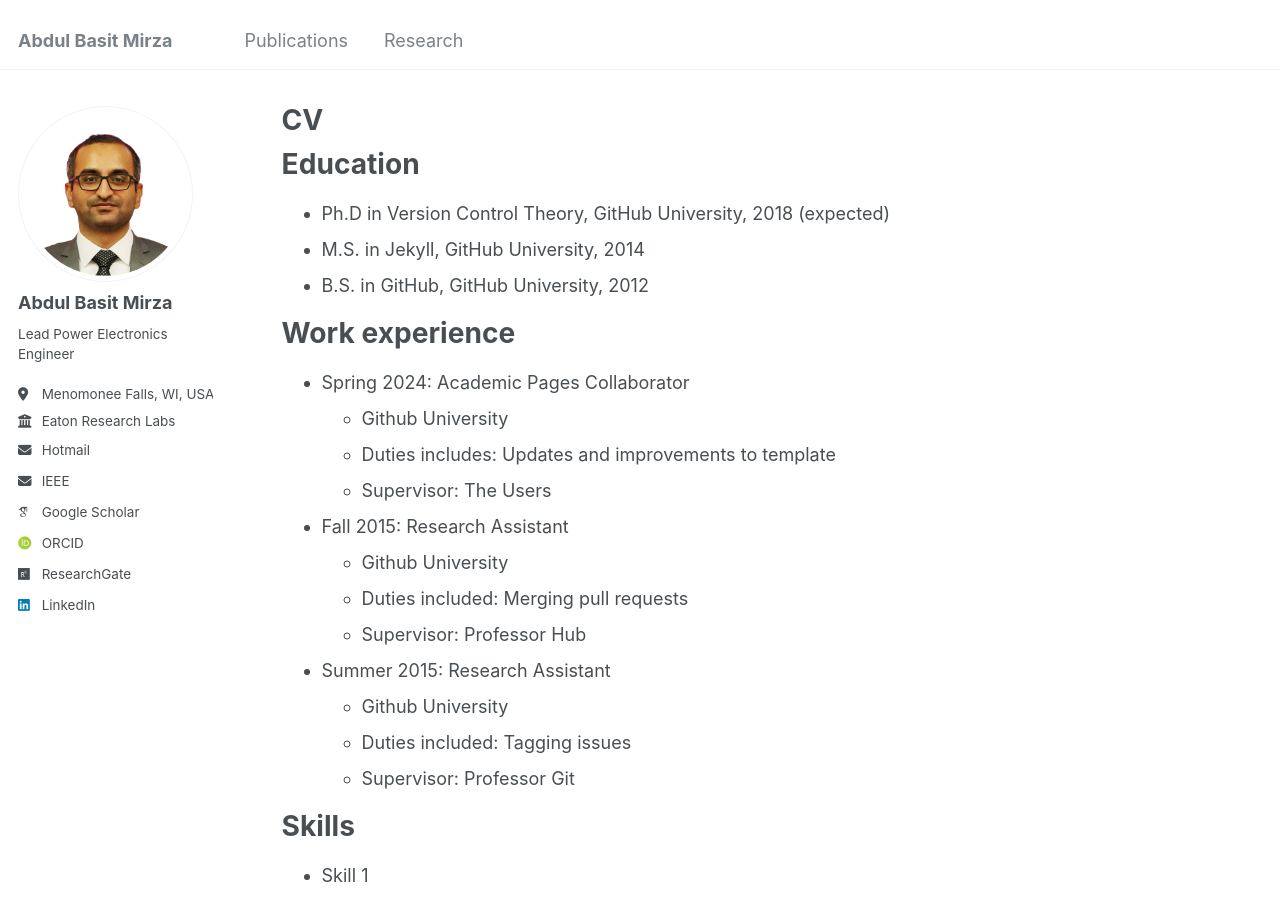
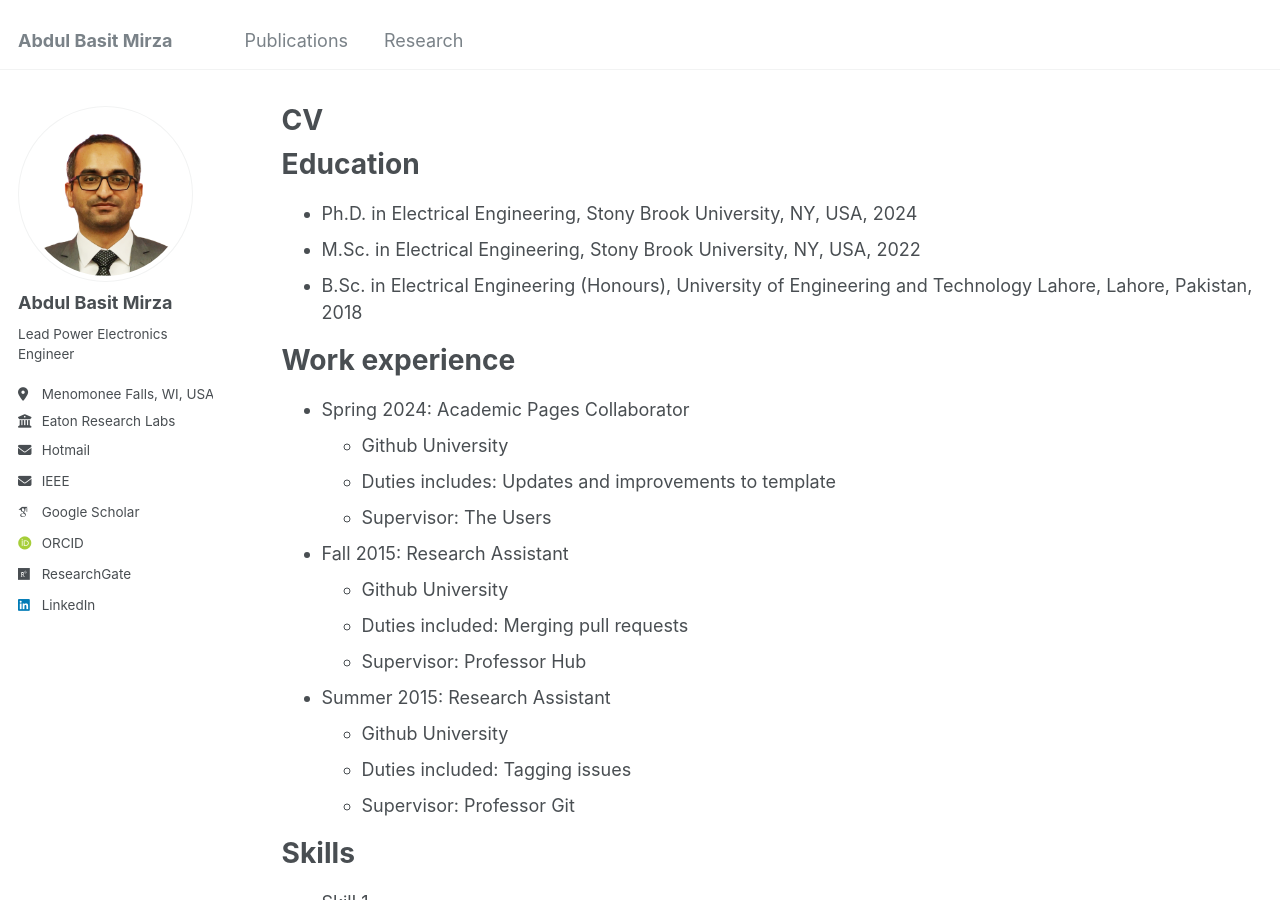
Before and after one commit to AbdulBasitMirza/abdulbasitmirza.github.io, a Jekyll site: the page built from _pages/cv.md, in a window 1280 px wide and 900 px high. Built offline with Jekyll 4.4.1, drawn with Linux system fonts in a browser that asks for light colours; some web fonts are replaced.

Commit message:
Update cv.md

```diff
--- a/_pages/cv.md
+++ b/_pages/cv.md
@@ -11,9 +11,9 @@ redirect_from:
 
 Education
 ======
-* Ph.D in Version Control Theory, GitHub University, 2018 (expected)
-* M.S. in Jekyll, GitHub University, 2014
-* B.S. in GitHub, GitHub University, 2012
+* Ph.D. in Electrical Engineering, Stony Brook University, NY, USA, 2024
+* M.Sc. in Electrical Engineering, Stony Brook University, NY, USA, 2022
+* B.Sc. in Electrical Engineering (Honours), University of Engineering and Technology Lahore, Lahore, Pakistan, 2018
 
 Work experience
 ======
```
